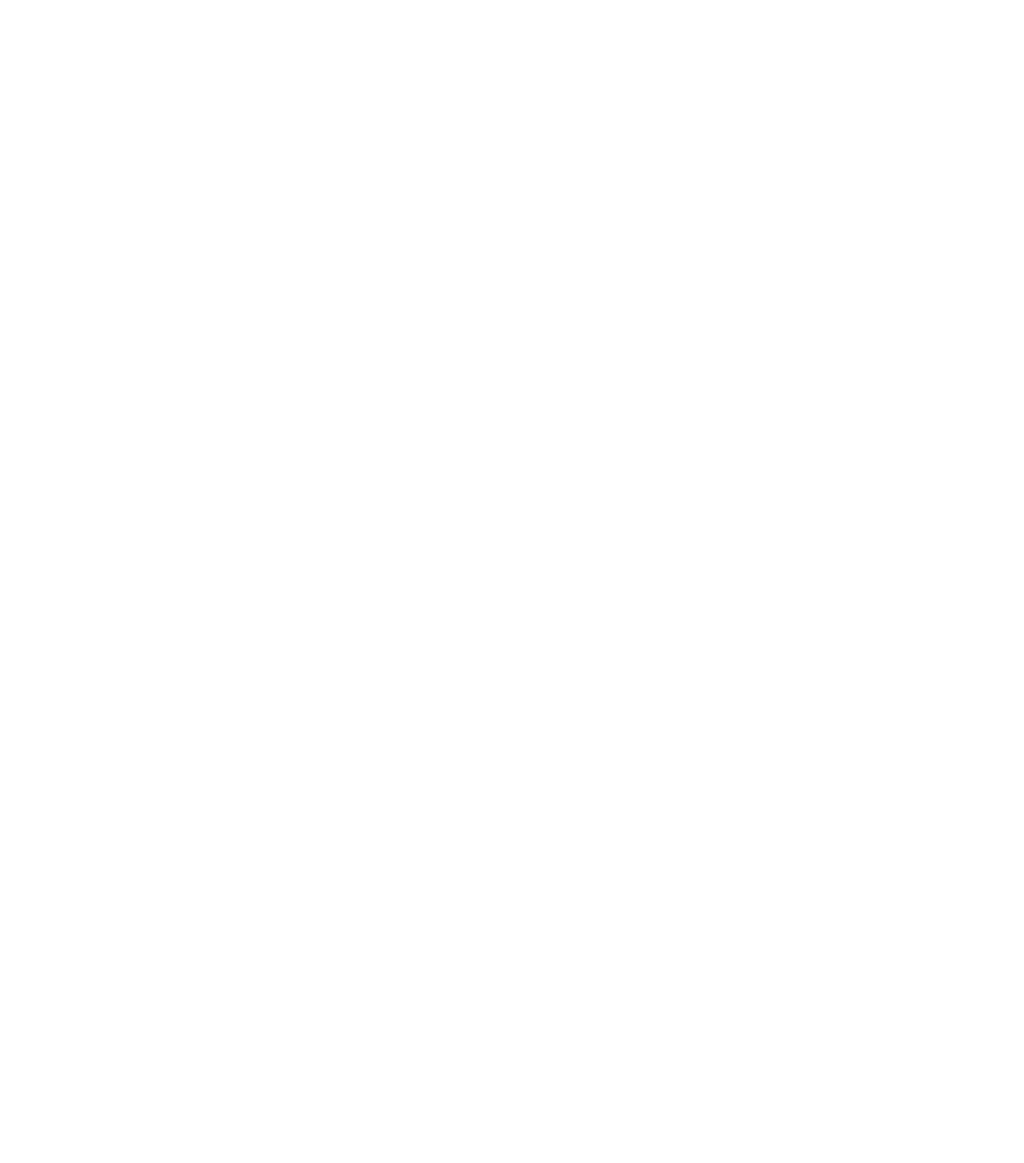
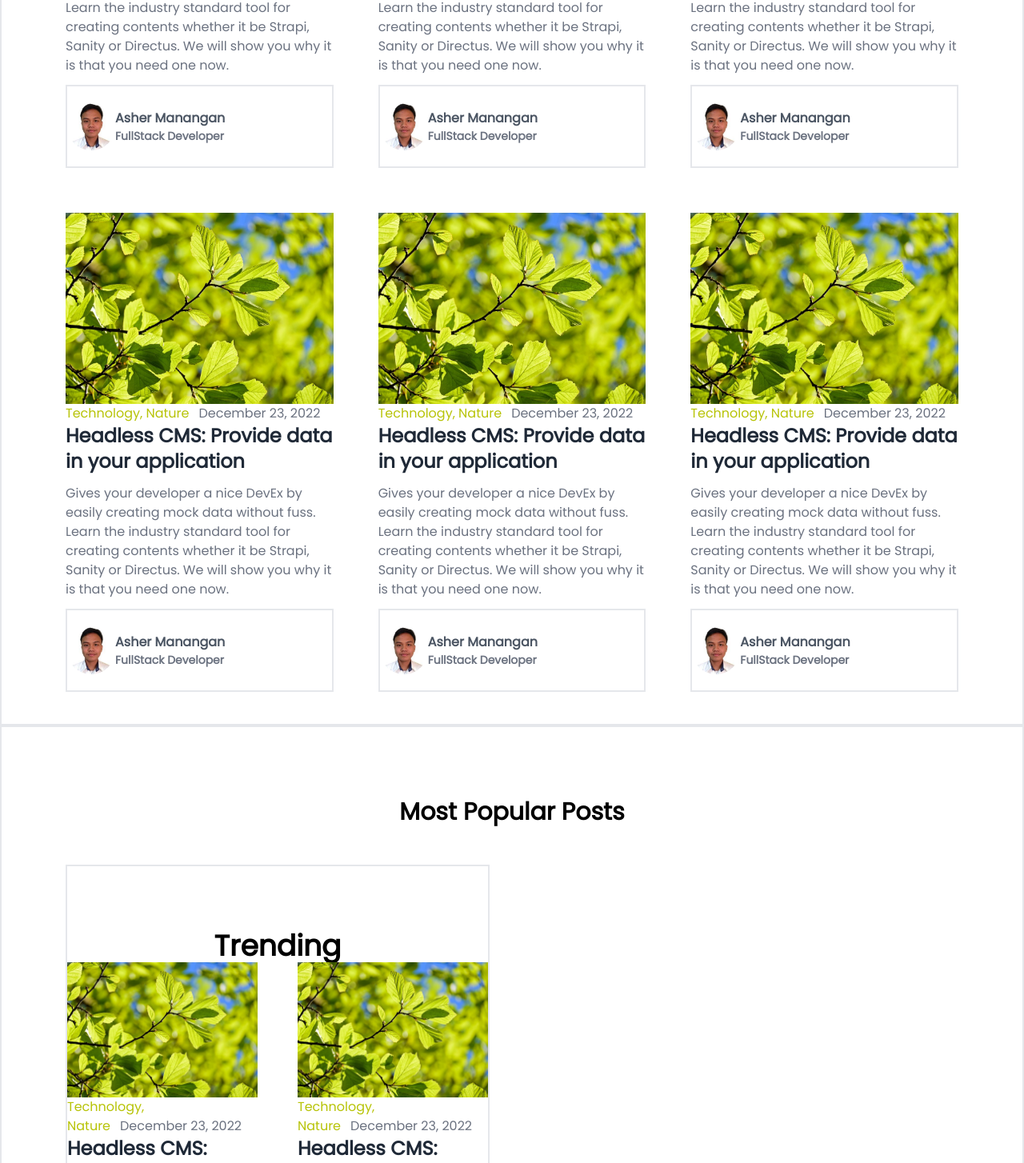
Before and after one commit to green-side-projects/my-blog, a Next.js app: page / in a window 1280 px wide. Shown: the part 1310-2764 px from the top of the page at 80% size. Before the commit the page ends 800 px from the top, so only its background shows below. Built offline with nearby package versions, Linux system fonts and the light colour scheme.

Commit message:
commit most popular post

```diff
--- a/components/Section1.tsx
+++ b/components/Hero.tsx
@@ -6,7 +6,7 @@
 import SwiperCore, { Autoplay } from "swiper";
 import "swiper/css";
 
-export default function Section1() {
+export default function Hero() {
   SwiperCore.use([Autoplay]);
   const bg = {
     background: "url('/images/banner.png') no-repeat",
@@ -22,7 +22,7 @@
         spaceBetween={50}
         slidesPerView={1}
         autoplay={{
-          delay: 2000,
+          delay: 5000,
         }}
         loop={true}
         onSlideChange={() => console.log("slide change")}
@@ -67,7 +67,7 @@
           <div className="cat">
             <Link
               href="/"
-              className="text-orange-300 hover:text-orange-500 px-2"
+              className="text-[#b7c307] hover:text-orange-500 px-2"
             >
               Technology, Nature
             </Link>
--- /dev/null
+++ b/components/LatestPost.tsx
@@ -0,0 +1,63 @@
+import React from "react";
+import Image from "next/image";
+import Link from "next/link";
+import Author from "../components/_child/Author";
+type Props = {};
+
+export default function LatestPost({}: Props) {
+  return (
+    <section className="border-2 container mx-auto md:px-20 py-10">
+      <h1 className="font-bold text-3xl py-12 text-center">Latest Post</h1>
+      {/*if it is below the medium devices only add 1 column else on md 2 cols else on lg 3*/}
+      <div className="grid md:grid-cols-2 lg:grid-cols-3 gap-14">
+        <Article />
+        <Article />
+        <Article />
+        <Article />
+        <Article />
+        <Article />
+      </div>
+    </section>
+  );
+}
+
+function Article() {
+  return (
+    <div className="item">
+      <div className="images">
+        <Link href="/">
+          <Image
+            src={"/images/featuredImage.jpg"}
+            width={"500"}
+            height={"300"}
+            alt="FeaturedArticleImage"
+          />
+        </Link>
+
+        <div className="cat">
+          <Link href="/" className="text-[#b7c307] hover:text-orange-500 pr-3">
+            Technology, Nature
+          </Link>
+          <Link href="/" className="text-gray-500 hover:text-orange-500">
+            December 23, 2022
+          </Link>
+          <div className="title">
+            <Link
+              href={"/"}
+              className="text-4xl md:text-2xl font-bold text-gray-800 hover:text-gray-600"
+            >
+              Headless CMS: Provide data in your application
+            </Link>
+          </div>
+        </div>
+      </div>
+      <p className="text-gray-500 py-3">
+        Gives your developer a nice DevEx by easily creating mock data without
+        fuss. Learn the industry standard tool for creating contents whether it
+        be Strapi, Sanity or Directus. We will show you why it is that you need
+        one now.
+      </p>
+      <Author />
+    </div>
+  );
+}
--- /dev/null
+++ b/components/MostPopularPost.tsx
@@ -0,0 +1,88 @@
+import React from "react";
+import Image from "next/image";
+import Link from "next/link";
+import Author from "../components/_child/Author";
+import { Swiper, SwiperSlide } from "swiper/react";
+import SwiperCore, { Autoplay } from "swiper";
+import "swiper/css";
+type Props = {};
+
+export default function MostPopularPost({}: Props) {
+  return (
+    <section className="border-2 container mx-auto md:px-20 py-10">
+      <h1 className="font-bold text-3xl py-12 text-center">
+        Most Popular Posts
+      </h1>
+      {/*if it is below the medium devices only add 1 column else on md 2 cols else on lg 3*/}
+      <div className="grid md:grid-cols-2 lg:grid-cols-2 gap-14">
+        <section className="py-20 border-2">
+          <div className="container mx-auto md:px-20">
+            <h1 className="font-bold text-4xl text-center">Trending</h1>
+          </div>
+          <Swiper
+            spaceBetween={50}
+            slidesPerView={2}
+            autoplay={{
+              delay: 5000,
+            }}
+            loop={true}
+            onSlideChange={() => console.log("slide change")}
+            onSwiper={(swiper) => console.log(swiper)}
+          >
+            <SwiperSlide>
+              <Article />
+            </SwiperSlide>
+            <SwiperSlide>
+              <Article />
+            </SwiperSlide>
+            <SwiperSlide>
+              <Article />
+            </SwiperSlide>
+            ...
+          </Swiper>
+        </section>
+      </div>
+    </section>
+  );
+}
+
+function Article() {
+  return (
+    <div className="item">
+      <div className="images">
+        <Link href="/">
+          <Image
+            src={"/images/featuredImage.jpg"}
+            width={"500"}
+            height={"300"}
+            alt="FeaturedArticleImage"
+          />
+        </Link>
+
+        <div className="cat">
+          <Link href="/" className="text-[#b7c307] hover:text-orange-500 pr-3">
+            Technology, Nature
+          </Link>
+          <Link href="/" className="text-gray-500 hover:text-orange-500">
+            December 23, 2022
+          </Link>
+          <div className="title">
+            <Link
+              href={"/"}
+              className="text-4xl md:text-2xl font-bold text-gray-800 hover:text-gray-600"
+            >
+              Headless CMS: Provide data in your application
+            </Link>
+          </div>
+        </div>
+      </div>
+      <p className="text-gray-500 py-3">
+        Gives your developer a nice DevEx by easily creating mock data without
+        fuss. Learn the industry standard tool for creating contents whether it
+        be Strapi, Sanity or Directus. We will show you why it is that you need
+        one now.
+      </p>
+      <Author />
+    </div>
+  );
+}
--- a/pages/index.tsx
+++ b/pages/index.tsx
@@ -1,11 +1,15 @@
-import Section1 from "../components/Section1";
+import Hero from "../components/Hero";
+import LatestPost from "../components/LatestPost";
+import MostPopularPost from "../components/MostPopularPost";
 import Format from "../layout/format";
 
 export default function Home() {
   return (
     <div>
       <Format>
-        <Section1 />
+        <Hero />
+        <LatestPost />
+        <MostPopularPost />
       </Format>
     </div>
   );
```
